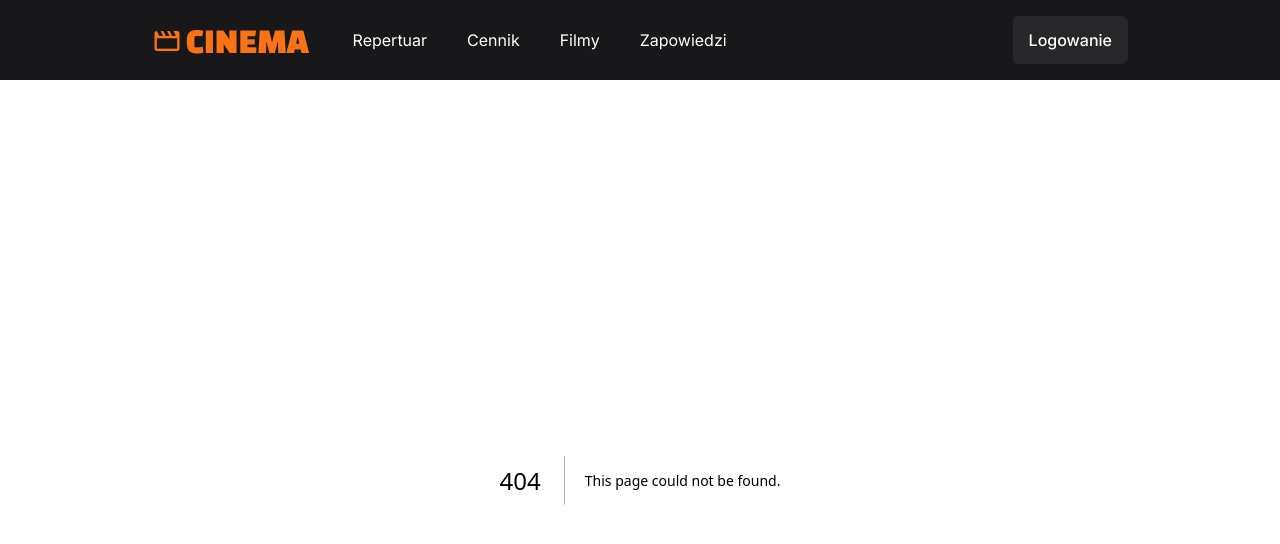
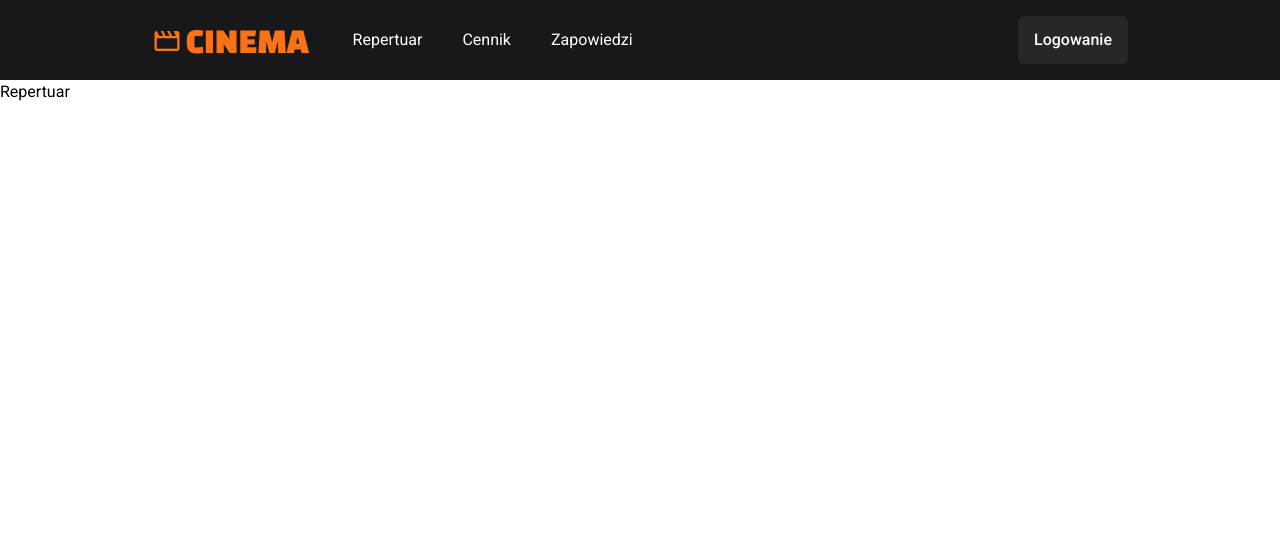
Before and after one commit to mdretkie/paint-2023z, a Next.js app in the folder client/: page /repertuar in a window 1280 px wide. Before the commit this address had no page. Shown: the top 544 px of the page. Built offline with nearby package versions, Linux system fonts and the light colour scheme.

Commit message:
feat(navigation): Add pages and links

```diff
--- /dev/null
+++ b/client/src/app/(podstawowe)/cennik/page.tsx
@@ -0,0 +1,3 @@
+export default function Cennik() {
+  return <h1>Cennik</h1>;
+}
--- a/client/src/app/page.tsx
+++ b/client/src/app/(podstawowe)/page.tsx
@@ -1,9 +1,5 @@
-'use client';
-
-import { useEffect, useState } from 'react';
-
 export default function Home() {
-  const [message, setMessage] = useState('Loading...');
+  // const [message, setMessage] = useState('Loading...');
 
   // useEffect(() => {
   //   fetch('http://127.0.0.1:8080/api/home')
@@ -12,5 +8,5 @@ export default function Home() {
   //       setMessage(data.message);
   //     });
   // });
-  return <div>{message}</div>;
+  return <div>Strona Główna</div>;
 }
--- /dev/null
+++ b/client/src/app/(podstawowe)/repertuar/page.tsx
@@ -0,0 +1,3 @@
+export default function Repertuar() {
+  return <h1>Repertuar</h1>;
+}
--- /dev/null
+++ b/client/src/app/(podstawowe)/zapowiedzi/page.tsx
@@ -0,0 +1,3 @@
+export default function Zapowiedzi() {
+  return <h1>Zapowiedzi</h1>;
+}
--- a/client/src/app/layout.tsx
+++ b/client/src/app/layout.tsx
@@ -1,10 +1,13 @@
 import type { Metadata } from 'next';
-import { Inter, Black_Han_Sans } from 'next/font/google';
+import { Roboto, Black_Han_Sans } from 'next/font/google';
 import 'material-symbols';
 import './globals.css';
 import Navigation from '@/components/common/navigation/Navigation';
 
-const inter = Inter({ subsets: ['latin'] });
+const roboto = Roboto({
+  subsets: ['latin'],
+  weight: ['100', '300', '400', '500', '700', '900'],
+});
 const black_han_sans = Black_Han_Sans({
   subsets: ['latin'],
   weight: ['400'],
@@ -23,7 +26,7 @@ export default function RootLayout({
 }) {
   return (
     <html lang="en">
-      <body className={`${inter.className} ${black_han_sans.variable}`}>
+      <body className={`${roboto.className} ${black_han_sans.variable}`}>
         <Navigation />
         {children}
       </body>
--- a/client/src/components/common/Logo.tsx
+++ b/client/src/components/common/Logo.tsx
@@ -1,8 +1,10 @@
+import Link from 'next/link';
 import { cn } from '../utils/utils';
 
 export default function Logo({ inSidebar }: { inSidebar?: boolean }) {
   return (
-    <div
+    <Link
+      href={'/'}
       className={cn(
         'flex items-center gap-1',
         inSidebar ? 'text-zinc-50' : 'text-orange-500'
@@ -10,6 +12,6 @@ export default function Logo({ inSidebar }: { inSidebar?: boolean }) {
     >
       <span className="material-symbols-outlined text-3xl -mb-0.5">movie</span>
       <span className="font-logo text-3xl pt-2">CINEMA</span>
-    </div>
+    </Link>
   );
 }
--- a/client/src/components/common/navigation/Navigation.tsx
+++ b/client/src/components/common/navigation/Navigation.tsx
@@ -1,7 +1,6 @@
-'use client'; //chwilowo
+'use client';
 
 import { useSearchParams } from 'next/navigation';
-import DropdownMenu from './Sidebar';
 import Logo from '../Logo';
 import NavigationLink from './NavigationLink';
 import { LogInButton } from '../buttons';
@@ -9,7 +8,7 @@ import { cn } from '../../utils/utils';
 import SidebarButton from './SidebarButton';
 import Sidebar from './Sidebar';
 
-const links = ['Repertuar', 'Cennik', 'Filmy', 'Zapowiedzi'];
+const links = ['Repertuar', 'Cennik', 'Zapowiedzi'];
 
 export default function Navigation() {
   const searchParams = useSearchParams();
--- a/client/src/components/common/navigation/NavigationLink.tsx
+++ b/client/src/components/common/navigation/NavigationLink.tsx
@@ -3,7 +3,7 @@ import Link from 'next/link';
 export default function NavigationLink({ name }: { name: string }) {
   return (
     <Link
-      href={'/'}
+      href={`/${name.toLowerCase()}`}
       className="px-3 py-1.5 mb-6 md:mb-0 text-white rounded-md hover:bg-zinc-800"
     >
       {name}
--- a/client/src/components/common/navigation/Sidebar.tsx
+++ b/client/src/components/common/navigation/Sidebar.tsx
@@ -1,24 +1,26 @@
-'use client';
-
-import { twMerge } from 'tailwind-merge';
-import { useSearchParams } from 'next/navigation';
+import { useRouter, useSearchParams } from 'next/navigation';
 import Logo from '../Logo';
+import { cn } from '@/components/utils/utils';
 
 interface Links {
   links: string[];
 }
 
 export default function Sidebar({ links }: Links) {
+  const router = useRouter();
   const searchParams = useSearchParams();
   const showSidebar = searchParams.get('sidebar') === 'true';
-  const sideMenuSpaces = ['', ...links, '', 'Logowanie', ''];
+  const sideMenuSpaces = ['', ...links, '', 'Logowanie', '', ''];
   return (
     <div className="md:hidden">
       {sideMenuSpaces.map((linkName, index) => {
         return (
           <div
             key={index}
-            className={twMerge(
+            onClick={() =>
+              linkName ? router.push(`${linkName.toLowerCase()}`) : null
+            }
+            className={cn(
               'fixed top-0 flex flex-col justify-center pl-4 h-[12.5%] w-2/3 transition-all ease-in-out duration-300 text-zinc-50 text-xl font-bold',
               showSidebar ? 'left-1/3' : 'left-full'
             )}
```
